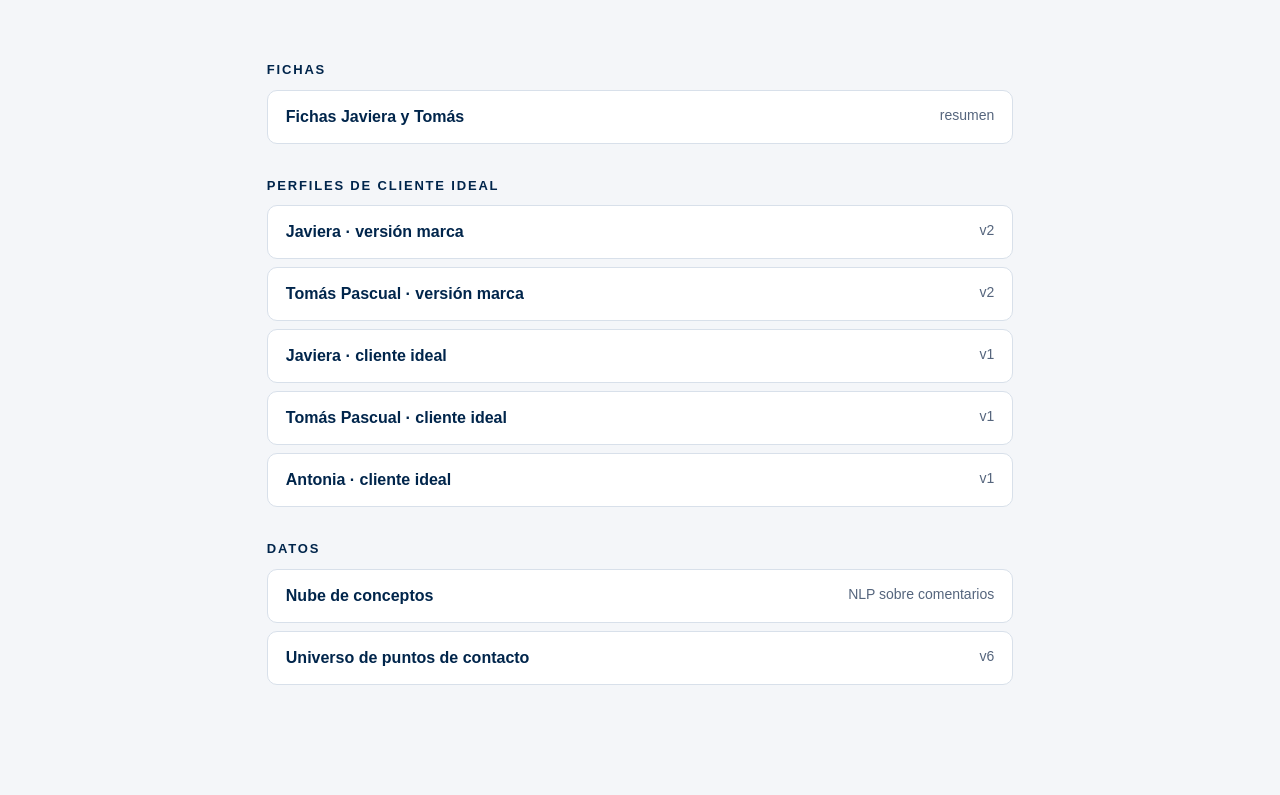
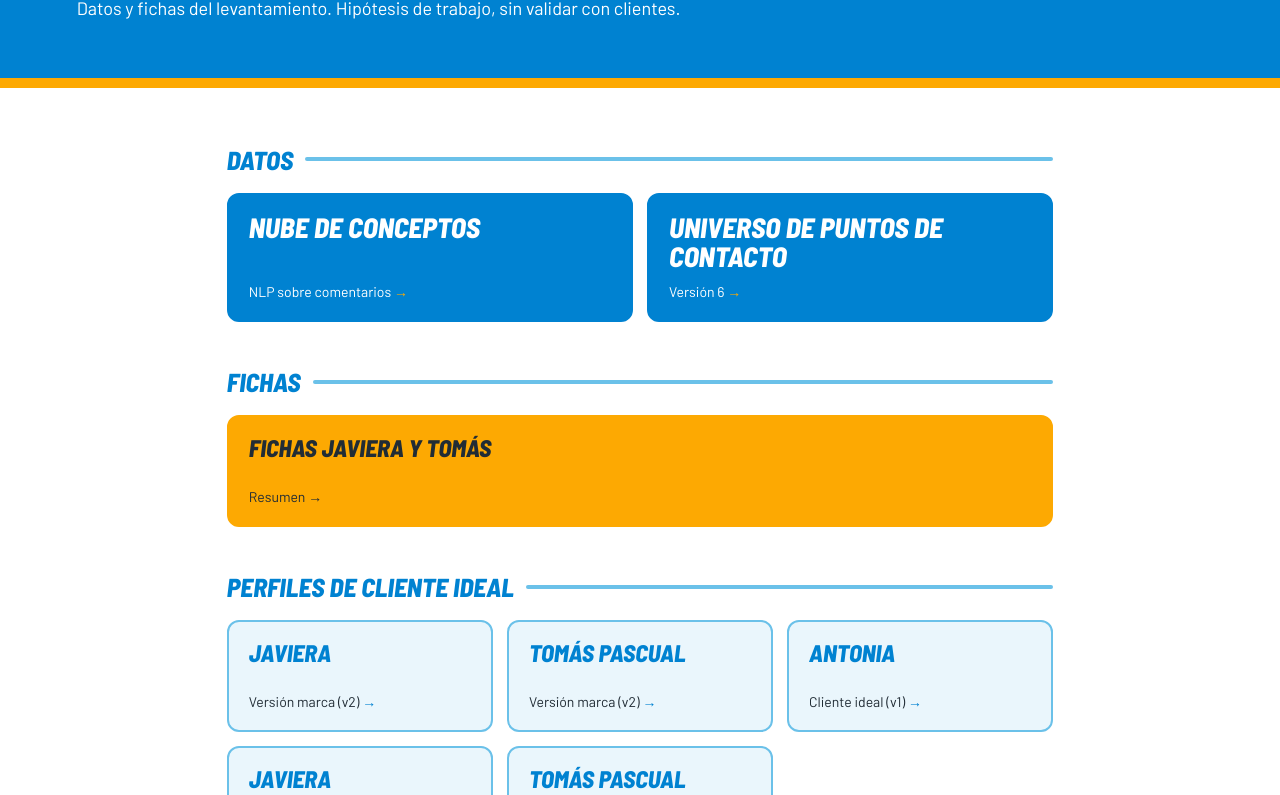
Before and after one commit to ClicarUsados/portillo-personas, a plain HTML site: page index.html in a window 1280 px wide. Shown: the part 170-965 px from the top of the page. Before the commit the page ends 923 px from the top, so only its background shows below. Drawn offline with Linux system fonts and the light colour scheme.

Commit message:
Índice con colores de Portillo

```diff
--- a/index.html
+++ b/index.html
@@ -1,27 +1,53 @@
 <!DOCTYPE html>
 <html lang="es-CL"><head><meta charset="utf-8"><meta name="viewport" content="width=device-width,initial-scale=1">
 <title>Portillo Usados · Buyer personas</title>
+<link href="https://fonts.googleapis.com/css2?family=Barlow+Semi+Condensed:ital,wght@1,600;1,700;1,800&family=Barlow:wght@400;500;600&display=swap" rel="stylesheet">
 <style>
-:root{--navy:#00254b;--blue:#004c94;--pink:#c83884;--yellow:#fcbe01;--bg:#f4f6f9;--ink:#10233f;--mute:#55657d;--line:#d8e0ea}
-*{box-sizing:border-box;margin:0}body{background:var(--bg);color:var(--ink);font:16px/1.5 Montserrat,Arial,sans-serif}
-.strip{height:8px;background:linear-gradient(90deg,#0083b1 33%,var(--pink) 33% 66%,var(--yellow) 66%)}
-header{background:var(--navy);color:#fff;padding:40px 6vw}h1{font-size:clamp(26px,4vw,40px);line-height:1.1}
-header p{color:#9fb6d3;margin-top:10px}main{max-width:900px;margin:0 auto;padding:32px 6vw 60px}
-h2{color:var(--navy);font-size:13px;letter-spacing:.14em;text-transform:uppercase;margin:32px 0 10px}
-a.row{display:flex;justify-content:space-between;gap:16px;background:#fff;border:1px solid var(--line);border-radius:10px;padding:14px 18px;margin-bottom:8px;color:var(--navy);text-decoration:none;font-weight:600}
-a.row:hover{border-color:var(--blue)}a.row span{color:var(--mute);font-weight:400;font-size:14px}
-</style></head><body><div class="strip"></div>
-<header><h1>Portillo Usados · Buyer personas</h1><p>Datos y fichas del análisis. Hipótesis de trabajo, sin validar con clientes.</p></header>
+:root{--azul:#0082d1;--celeste:#6bc1e9;--amarillo:#fda902;--oscuro:#212c35;--claro:#eaf6fc}
+*{box-sizing:border-box;margin:0}
+body{background:#fff;color:var(--oscuro);font:17px/1.5 Barlow,Arial,sans-serif}
+header{background:var(--azul);color:#fff;padding:48px 6vw 56px;border-bottom:10px solid var(--amarillo)}
+h1,h2,.t{font-family:'Barlow Semi Condensed',Arial,sans-serif;font-style:italic;font-weight:800;text-transform:uppercase}
+h1{font-size:clamp(34px,6vw,60px);line-height:1}
+header p{margin-top:12px;font-size:18px;color:#fff;max-width:620px}
+header .tag{display:inline-block;background:var(--amarillo);color:var(--oscuro);font-weight:600;font-size:13px;letter-spacing:.08em;text-transform:uppercase;padding:4px 10px;border-radius:4px;margin-bottom:16px}
+main{max-width:980px;margin:0 auto;padding:12px 6vw 64px}
+h2{font-size:26px;color:var(--azul);margin:40px 0 14px;display:flex;align-items:center;gap:12px}
+h2::after{content:"";flex:1;height:4px;background:var(--celeste);border-radius:2px}
+.grid{display:grid;grid-template-columns:repeat(auto-fit,minmax(260px,1fr));gap:14px}
+a.card{display:flex;flex-direction:column;justify-content:space-between;min-height:112px;padding:18px 20px;border-radius:12px;text-decoration:none;background:var(--claro);color:var(--oscuro);border:2px solid var(--celeste);transition:transform .15s}
+a.card:hover{transform:translateY(-3px);border-color:var(--azul)}
+a.card .t{font-size:24px;line-height:1.05;color:var(--azul)}
+a.card span{font-size:14px;margin-top:10px;color:var(--oscuro)}
+a.card span::after{content:" →";font-weight:700;color:var(--azul)}
+a.datos{background:var(--azul);border-color:var(--azul);color:#fff}
+a.datos .t{color:#fff;font-size:28px}
+a.datos span{color:#fff}a.datos span::after{color:var(--amarillo)}
+a.datos:hover{background:var(--oscuro);border-color:var(--oscuro)}
+a.ficha{background:var(--amarillo);border-color:var(--amarillo)}
+a.ficha .t{color:var(--oscuro)}a.ficha span::after{color:var(--oscuro)}
+a.ficha:hover{border-color:var(--oscuro)}
+footer{background:var(--oscuro);color:#fff;padding:18px 6vw;font-size:14px}
+</style></head><body>
+<header><div class="tag">Portillo Usados</div><h1>Buyer personas</h1><p>Datos y fichas del levantamiento. Hipótesis de trabajo, sin validar con clientes.</p></header>
 <main>
+<h2>Datos</h2>
+<div class="grid">
+<a class="card datos" href="research/v5_nube/NUBE_CONCEPTOS.html"><div class="t">Nube de conceptos</div><span>NLP sobre comentarios</span></a>
+<a class="card datos" href="research/v6_contacto/UNIVERSO_CONTACTO.html"><div class="t">Universo de puntos de contacto</div><span>Versión 6</span></a>
+</div>
 <h2>Fichas</h2>
-<a class="row" href="entregables/FICHAS_JAVIERA_TOMAS.html">Fichas Javiera y Tomás<span>resumen</span></a>
+<div class="grid">
+<a class="card ficha" href="entregables/FICHAS_JAVIERA_TOMAS.html"><div class="t">Fichas Javiera y Tomás</div><span>Resumen</span></a>
+</div>
 <h2>Perfiles de cliente ideal</h2>
-<a class="row" href="entregables/cliente_ideal/PERFIL_JAVIERA_v2_marca.html">Javiera · versión marca<span>v2</span></a>
-<a class="row" href="entregables/cliente_ideal/PERFIL_TOMAS_PASCUAL_v2_marca.html">Tomás Pascual · versión marca<span>v2</span></a>
-<a class="row" href="entregables/cliente_ideal/PERFIL_JAVIERA_cliente_ideal.html">Javiera · cliente ideal<span>v1</span></a>
-<a class="row" href="entregables/cliente_ideal/PERFIL_TOMAS_PASCUAL_cliente_ideal.html">Tomás Pascual · cliente ideal<span>v1</span></a>
-<a class="row" href="entregables/cliente_ideal/PERFIL_ANTONIA_cliente_ideal.html">Antonia · cliente ideal<span>v1</span></a>
-<h2>Datos</h2>
-<a class="row" href="research/v5_nube/NUBE_CONCEPTOS.html">Nube de conceptos<span>NLP sobre comentarios</span></a>
-<a class="row" href="research/v6_contacto/UNIVERSO_CONTACTO.html">Universo de puntos de contacto<span>v6</span></a>
-</main></body></html>
+<div class="grid">
+<a class="card" href="entregables/cliente_ideal/PERFIL_JAVIERA_v2_marca.html"><div class="t">Javiera</div><span>Versión marca (v2)</span></a>
+<a class="card" href="entregables/cliente_ideal/PERFIL_TOMAS_PASCUAL_v2_marca.html"><div class="t">Tomás Pascual</div><span>Versión marca (v2)</span></a>
+<a class="card" href="entregables/cliente_ideal/PERFIL_ANTONIA_cliente_ideal.html"><div class="t">Antonia</div><span>Cliente ideal (v1)</span></a>
+<a class="card" href="entregables/cliente_ideal/PERFIL_JAVIERA_cliente_ideal.html"><div class="t">Javiera</div><span>Cliente ideal (v1)</span></a>
+<a class="card" href="entregables/cliente_ideal/PERFIL_TOMAS_PASCUAL_cliente_ideal.html"><div class="t">Tomás Pascual</div><span>Cliente ideal (v1)</span></a>
+</div>
+</main>
+<footer>Portillo Usados · Material de trabajo interno</footer>
+</body></html>
```
